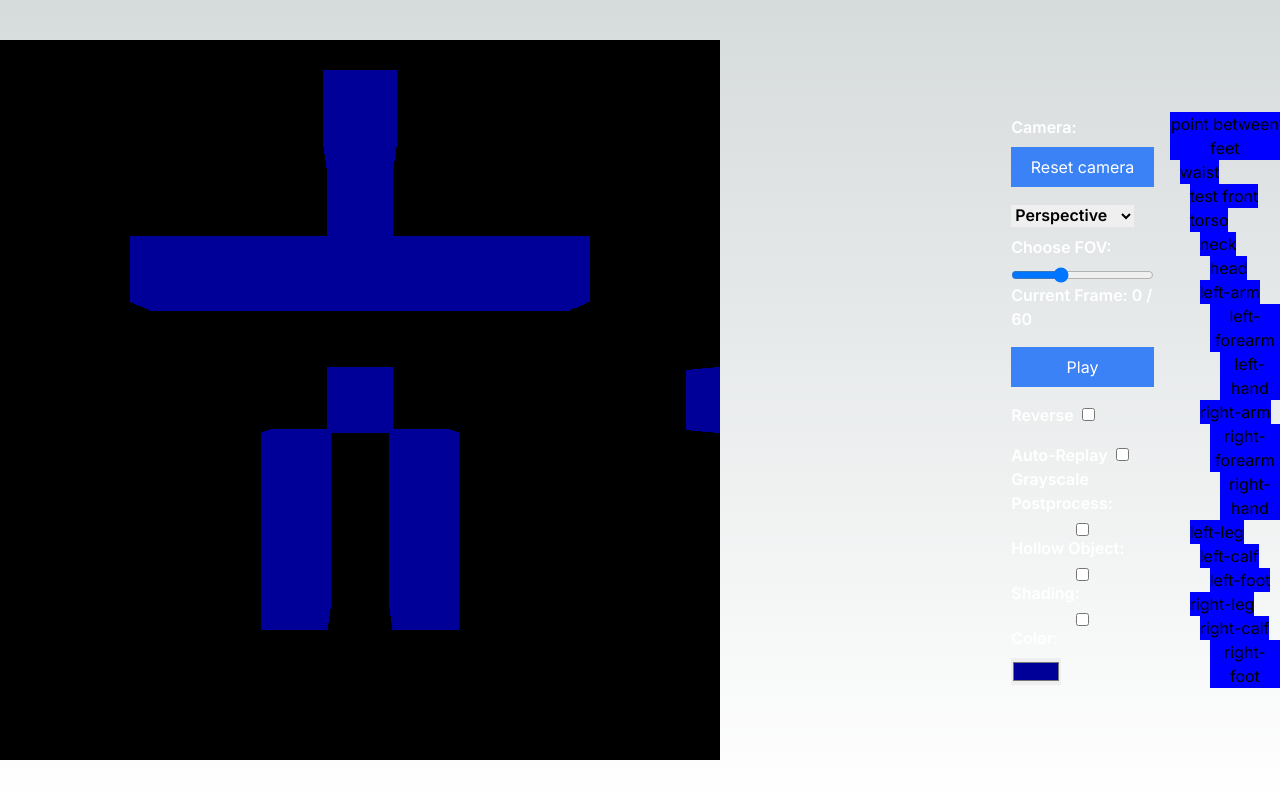
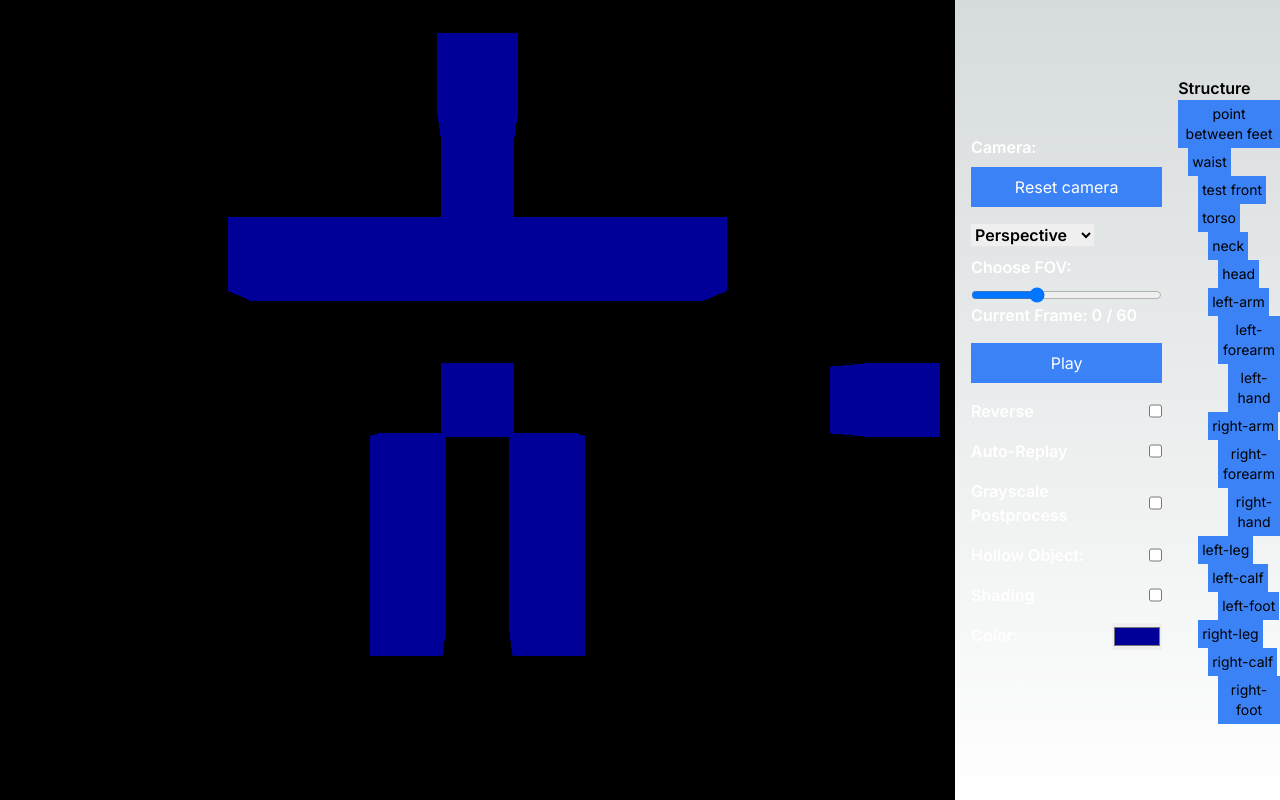
Before and after one commit to williamnixon20/computer-graphics-project, a Next.js app: page / in a window 1280 px wide. Built offline with nearby package versions, Linux system fonts and the light colour scheme.

Commit message:
fix: tidy up the UI

```diff
--- a/src/app/canvas.tsx
+++ b/src/app/canvas.tsx
@@ -154,7 +154,7 @@ export default function Canvas() {
     startX: number | undefined;
     startY: number | undefined;
   }>({ isDown: false, startX: undefined, startY: undefined });
-  const [isShiftPressed, setIsShiftPressed] = useState(false)
+  const [isShiftPressed, setIsShiftPressed] = useState(false);
 
   // Shading
   const [shading, setShading] = useState(false);
@@ -296,7 +296,7 @@ export default function Canvas() {
 
   const renderSliders = (type: keyof Transforms, label: string) => {
     return (
-      <div key={type}>
+      <div key={type} className="mt-2">
         <p>{label}:</p>
         {["x", "y", "z"].map((axis) => (
           <div key={"div-" + axis} className="flex flex-row">
@@ -376,8 +376,8 @@ export default function Canvas() {
       const newCameraInformation = { ...cameraInformation };
 
       if (isShiftPressed) {
-        const newX = cameraInformation.rotateX + degToRad(deltaX/10);
-        const newY = cameraInformation.rotateY + degToRad(deltaY/10);
+        const newX = cameraInformation.rotateX + degToRad(deltaX / 10);
+        const newY = cameraInformation.rotateY + degToRad(deltaY / 10);
         newCameraInformation.rotateX = newX;
         newCameraInformation.rotateY = newY;
       } else {
@@ -430,8 +430,8 @@ export default function Canvas() {
     // console.log(key)
 
     if (key === "Shift") {
-      const newCameraInformation = {...cameraInformation}
-      newCameraInformation.radiusRotate = newCameraInformation.radius
+      const newCameraInformation = { ...cameraInformation };
+      newCameraInformation.radiusRotate = newCameraInformation.radius;
       setIsShiftPressed(true);
     }
 
@@ -468,7 +468,7 @@ export default function Canvas() {
     if (key === "Shift") {
       setIsShiftPressed(false);
     }
-  }
+  };
 
   // Animation
   const [animate, setAnimate] = useState(false);
@@ -508,7 +508,7 @@ export default function Canvas() {
 
   return (
     <>
-      <div className="w-full h-full max-h-screen overflow-auto">
+      <div className="w-full h-screen overflow-auto">
         <canvas
           ref={canvasRef}
           onMouseDown={handleMouseDown}
@@ -519,10 +519,10 @@ export default function Canvas() {
           onKeyUp={handleKeyUp}
           tabIndex={0}
           id="webgl-canvas"
-          className="w-[720px] h-[720px] bg-white"
+          className="w-full h-full bg-white"
         />
       </div>
-      <div className="flex flex-col h-full rounded-md bg-gray-black p-4">
+      <div className="flex flex-col h-full rounded-md bg-gray-black p-4 w-72">
         <label className="text-base font-semibold text-white mb-2">
           Camera:
         </label>
@@ -538,7 +538,7 @@ export default function Canvas() {
               translateY: 0,
               rotateX: 0,
               rotateY: 0,
-              radiusRotate: 10
+              radiusRotate: 10,
             };
             setCameraInformation(reset);
 
@@ -606,7 +606,7 @@ export default function Canvas() {
             {animate ? "Pause" : "Play"}
           </button>
 
-          <div className="mb-4">
+          <div className="mb-4 flex flex-row justify-between">
             <label className="text-base font-semibold text-white mr-2">
               Reverse
             </label>
@@ -617,7 +617,7 @@ export default function Canvas() {
             />
           </div>
 
-          <div>
+          <div className="mb-4 flex flex-row justify-between">
             <label className="text-base font-semibold text-white mr-2">
               Auto-Replay
             </label>
@@ -628,9 +628,9 @@ export default function Canvas() {
             />
           </div>
         </div>
-
-        <label className="text-base font-semibold text-white mb-2">
-          Grayscale Postprocess:
+        <div className="mb-4 flex flex-row justify-between">
+          <label className="text-base font-semibold text-white mr-2">
+            Grayscale Postprocess
           </label>
           <input
             type="checkbox"
@@ -640,9 +640,10 @@ export default function Canvas() {
               drawer?.setPostprocess(e.target.checked);
               if (scene) drawer?.draw(scene, cameraInformation);
             }}
-          className="w-full"
           ></input>
-        <label className="text-base font-semibold text-white mb-2">
+        </div>
+        <div className="mb-4 flex flex-row justify-between">
+          <label className="text-base font-semibold text-white mr-2">
             Hollow Object:
           </label>
           <input
@@ -656,17 +657,20 @@ export default function Canvas() {
                 : blockGuyNodeDescriptions;
               setupWebGL();
             }}
-          className="w-full"
           ></input>
-        <label className="text-base font-semibold text-white mb-2">
-          Shading:
+        </div>
+        <div className="mb-4 flex flex-row justify-between">
+          <label className="text-base font-semibold text-white mr-2">
+            Shading
           </label>
           <input
             type="checkbox"
             checked={shading}
             onChange={(e) => setShading(e.target.checked)}
           ></input>
-        <label className="text-base font-semibold text-white mb-2">
+        </div>
+        <div className="mb-4 flex flex-row justify-between">
+          <label className="text-base font-semibold text-white mr-2">
             Color:
           </label>
           <input
@@ -674,6 +678,7 @@ export default function Canvas() {
             value={color}
             onChange={(e) => setColor(e.target.value)}
           ></input>
+        </div>
         {shading && (
           <div className="flex flex-col gap-2">
             <label className="text-base font-semibold text-white mb-2">
@@ -717,6 +722,7 @@ export default function Canvas() {
         )}
       </div>
       <div>
+        <p className="font-semibold">Structure</p>
         {refDict &&
           Object.keys(refDict).map((name) => (
             <div key={name} style={{ marginLeft: refDict[name].level * 10 }}>
@@ -725,9 +731,7 @@ export default function Canvas() {
                   setSelectedName(name);
                   resetTransforms();
                 }}
-                style={{
-                  backgroundColor: selectedName === name ? "gray" : "blue",
-                }}
+                className={`${selectedName === name ? "bg-teal-600" : "bg-blue-500"} p-1 text-sm`}
               >
                 {name}
               </button>
@@ -735,8 +739,8 @@ export default function Canvas() {
           ))}
       </div>
       {selectedName && (
-        <div>
-          <h3>Transforms for {selectedName}:</h3>
+        <div className="px-3">
+          <p className="font-semibold">Transforms</p>
           {Object.entries({
             translate: "Translate",
             scale: "Scale",
```
Lines whose indentation alone changed are shown as unchanged.
